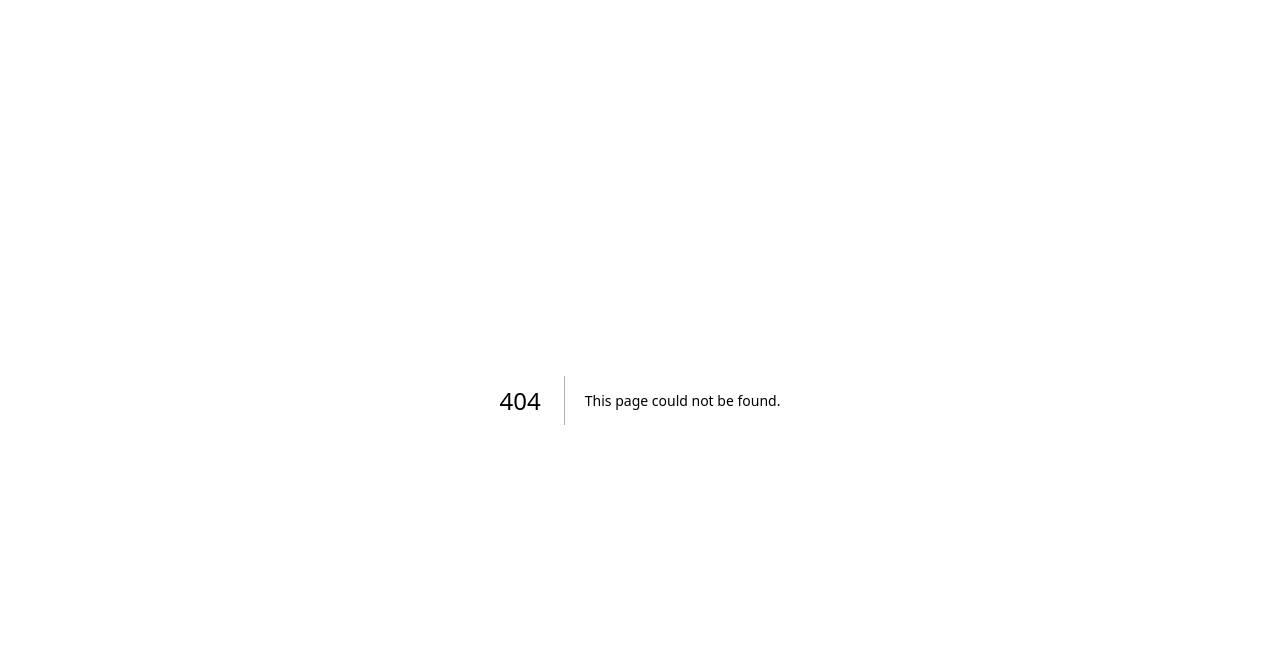
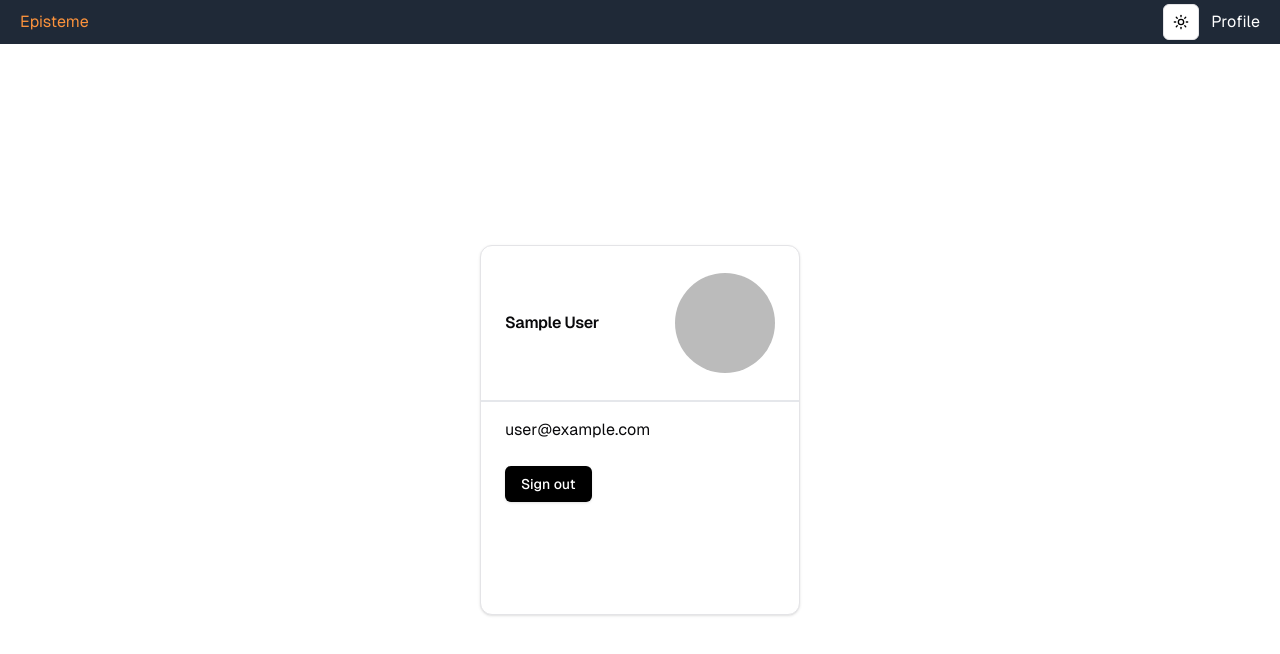
Before and after one commit to DemianVoksi/question-builder, a Next.js app: page /profile in a window 1280 px wide. Before the commit this address had no page. Shown: the top 654 px of the page. Built offline with nearby package versions, Linux system fonts and the light colour scheme; no server answers; sample sign-in values are in the browser's storage.

Commit message:
configured profile

```diff
--- /dev/null
+++ b/app/profile/page.tsx
@@ -0,0 +1,46 @@
+import { auth } from '@/auth';
+import Navbar from '@/components/navbar';
+import SignOutClient from '@/components/sign-out-client';
+import { Card, CardContent, CardHeader, CardTitle } from '@/components/ui/card';
+import Image from 'next/image';
+import { redirect } from 'next/navigation';
+import React from 'react';
+
+const Profile = async () => {
+	const session = await auth();
+
+	if (!session?.user) {
+		redirect('/api/auth/signin?callbackUrl=/profile');
+	}
+	return (
+		<div className='min-w-[100%] h-screen flex flex-col relative font-[family-name:var(--font-geist-sans)]'>
+			<Navbar />
+			<main className='flex flex-col h-[100%] w-[100%] items-center justify-center'>
+				<Card className='h-[50%] xl:w-[25%] md:w-[50%] sm:w-[75%] flex flex-col'>
+					<CardHeader className='w-full border-b-2 flex flex-row items-center justify-between'>
+						<CardTitle className='flex flex-row items-center justify-center'>
+							{session?.user?.name}
+						</CardTitle>
+						<div className='h-full'>
+							<Image
+								className='rounded-[50px]'
+								width='100'
+								height='100'
+								src={`${session?.user?.image}`}
+								alt='Picture of the author'
+							/>
+						</div>
+					</CardHeader>
+					<CardContent className='mt-4'>
+						<p>{session?.user?.email}</p>
+					</CardContent>
+					<CardContent>
+						<SignOutClient />
+					</CardContent>
+				</Card>
+			</main>
+		</div>
+	);
+};
+
+export default Profile;
--- a/app/user/page.tsx
+++ /dev/null
@@ -1,7 +0,0 @@
-import React from 'react';
-
-const User = () => {
-	return <div></div>;
-};
-
-export default User;
--- a/components/navbar.tsx
+++ b/components/navbar.tsx
@@ -1,3 +1,4 @@
+import Link from 'next/link';
 import React from 'react';
 import { Button } from './ui/button';
 import { ModeToggle } from './ui/mode-toggle';
@@ -9,14 +10,16 @@ const Navbar = () => {
 			className='w-full h-12 mb-4 flex flex-row justify-center items-center sticky top-0 z-50'
 		>
 			<div className='w-1/4 h-full flex flex-row justify-start items-center pl-5 text-orange-400'>
-				Episteme
+				<Link href='/'>Episteme</Link>
 			</div>
 			<div className='w-1/2 h-full flex flex-row justify-center items-center text-white'></div>
 			<div className='w-1/4 h-full flex flex-row justify-end items-center pr-5'>
 				<div className='pr-3'>
 					<ModeToggle />
 				</div>{' '}
-				<Button variant='success'>User</Button>
+				<Link href='/profile' className='text-white'>
+					Profile
+				</Link>
 			</div>
 		</nav>
 	);
--- /dev/null
+++ b/components/sign-out-client.tsx
@@ -0,0 +1,21 @@
+'use client';
+
+import { signOut } from 'next-auth/react';
+import { useRouter } from 'next/navigation';
+import { Button } from './ui/button';
+
+export default function SignOutClient() {
+	const router = useRouter();
+
+	return (
+		<Button
+			variant='black'
+			onClick={() => {
+				signOut({ redirect: false });
+				router.replace('/');
+			}}
+		>
+			Sign out
+		</Button>
+	);
+}
--- a/next.config.mjs
+++ b/next.config.mjs
@@ -1,4 +1,18 @@
 /** @type {import('next').NextConfig} */
-const nextConfig = {};
+const nextConfig = {
+	reactStrictMode: true,
+	images: {
+		domains: ['avatars.githubusercontent.com'],
+		remotePatterns: [
+			{
+				protocol: 'https',
+				hostname: 'avatars.githubusercontent.com',
+				port: '',
+				pathname: '/u/**',
+				search: '',
+			},
+		],
+	},
+};
 
 export default nextConfig;
```
